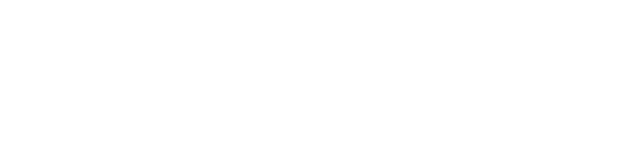
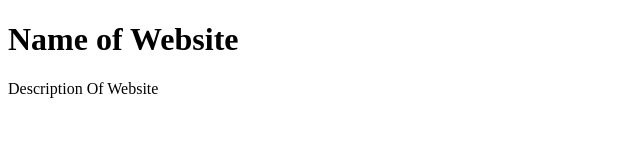
Before and after one commit to V-Web-Org/Template-Website, a plain HTML site: page index.html in a window 1280 px wide. Shown: the whole page, without its empty margins (0-640 px from the left). Drawn offline with Linux system fonts and the light colour scheme.

Commit message:
initial commit

```diff
--- a/index.html
+++ b/index.html
@@ -3,9 +3,10 @@
 <head>
     <meta charset="UTF-8">
     <meta name="viewport" content="width=device-width, initial-scale=1.0">
-    <title>Document</title>
+    <title>Website Name</title>
 </head>
 <body>
-
+    <h1>Name of Website</h1>
+    <p>Description Of Website</p>
 </body>
 </html>
```
